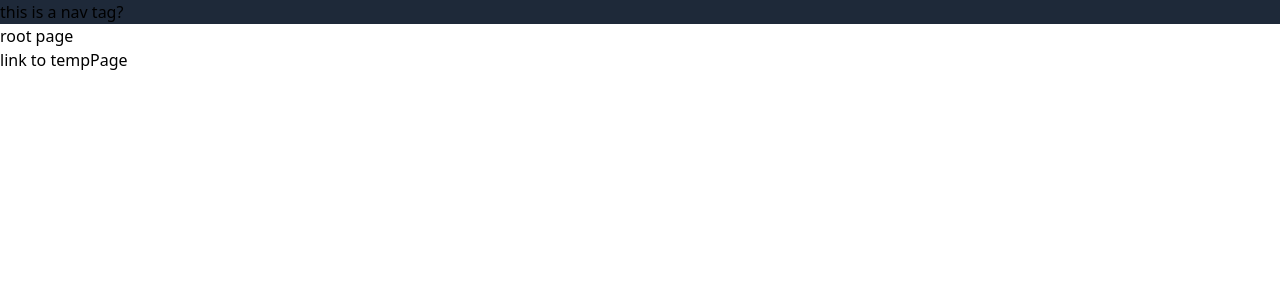
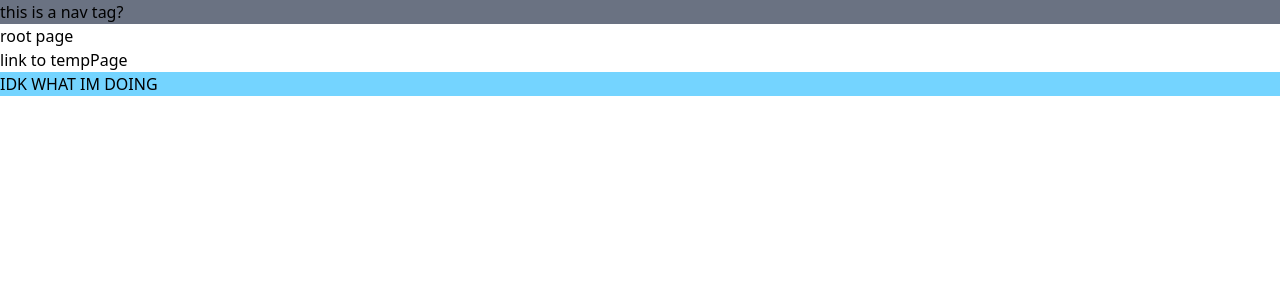
Before and after one commit to IanSanchezBaca/church-check-in, a Next.js app: page / in a window 1280 px wide. Shown: the top 300 px of the page. Built offline with nearby package versions, Linux system fonts and the light colour scheme.

Commit message:
probably going to change to bootstrap

```diff
--- a/src/app/layout.js
+++ b/src/app/layout.js
@@ -27,12 +27,14 @@ export default function RootLayout({ children }) {
     <html lang="en">
       <body>
 
-        <nav class="bg-gray-800">
+        <nav class="bg-gray-500">
           this is a nav tag?
         </nav>
 
         <main>{children}</main>
 
+        <footer class="bg-sky-300">IDK WHAT IM DOING</footer>
+
       </body>
     </html>
 );}
```
